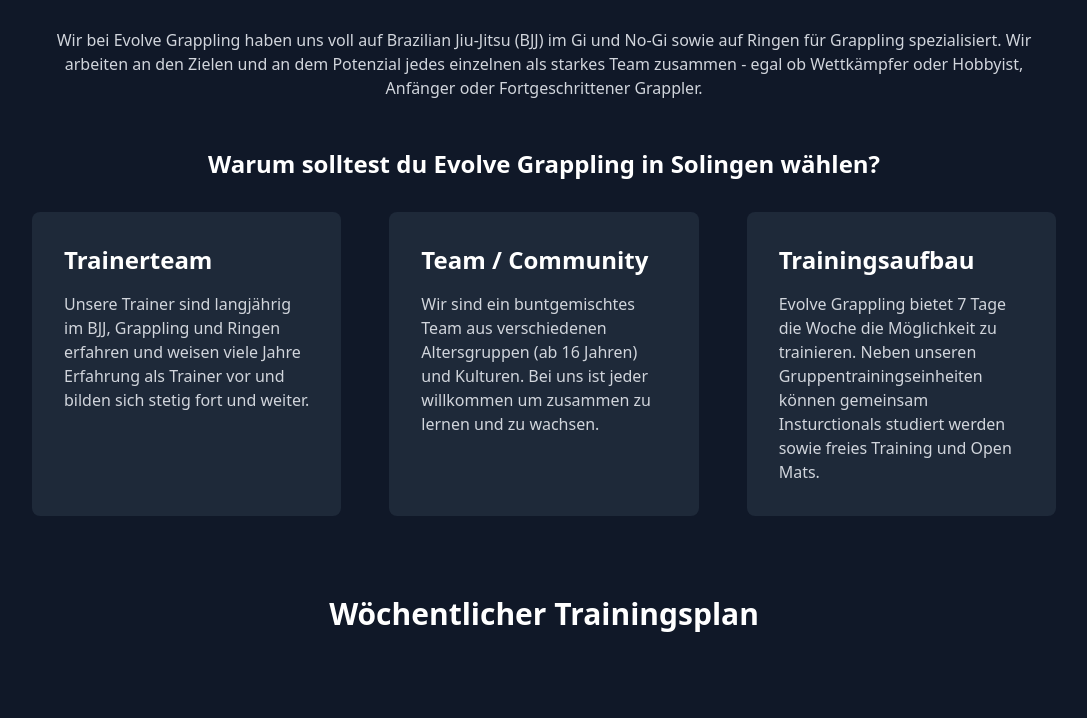
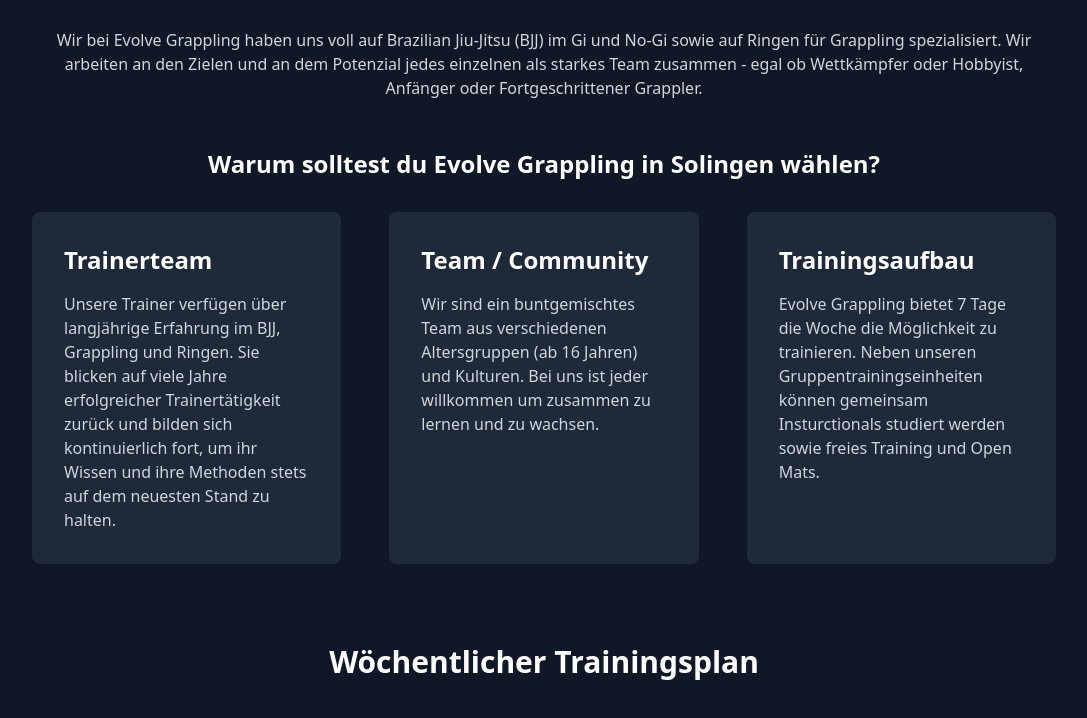
Before and after one commit to eugen1763/evolvegrappling, a SvelteKit app: page / in a window 1280 px wide. Shown: the part 908-1626 px from the top of the page, without its empty margins (96-1183 px from the left). Built offline with nearby package versions, Linux system fonts and the light colour scheme.

Commit message:
Improve Trainerteam section text for clarity and detail

```diff
--- a/src/routes/+page.svelte
+++ b/src/routes/+page.svelte
@@ -81,11 +81,9 @@
           <div class="bg-gray-800 rounded-lg p-8 scroll-animate slide-in-left">
             <h3 class="text-2xl font-semibold text-white mb-4">Trainerteam</h3>
             <p class="text-gray-300">
-              Unsere Trainer sind langjährig im
-              BJJ, Grappling und Ringen erfahren
-              und weisen viele Jahre Erfahrung
-              als Trainer vor und bilden sich
-              stetig fort und weiter.
+              Unsere Trainer verfügen über langjährige Erfahrung im BJJ, Grappling und Ringen.
+              Sie blicken auf viele Jahre erfolgreicher Trainertätigkeit zurück und bilden
+              sich kontinuierlich fort, um ihr Wissen und ihre Methoden stets auf dem neuesten Stand zu halten.
             </p>
           </div>
 
```
